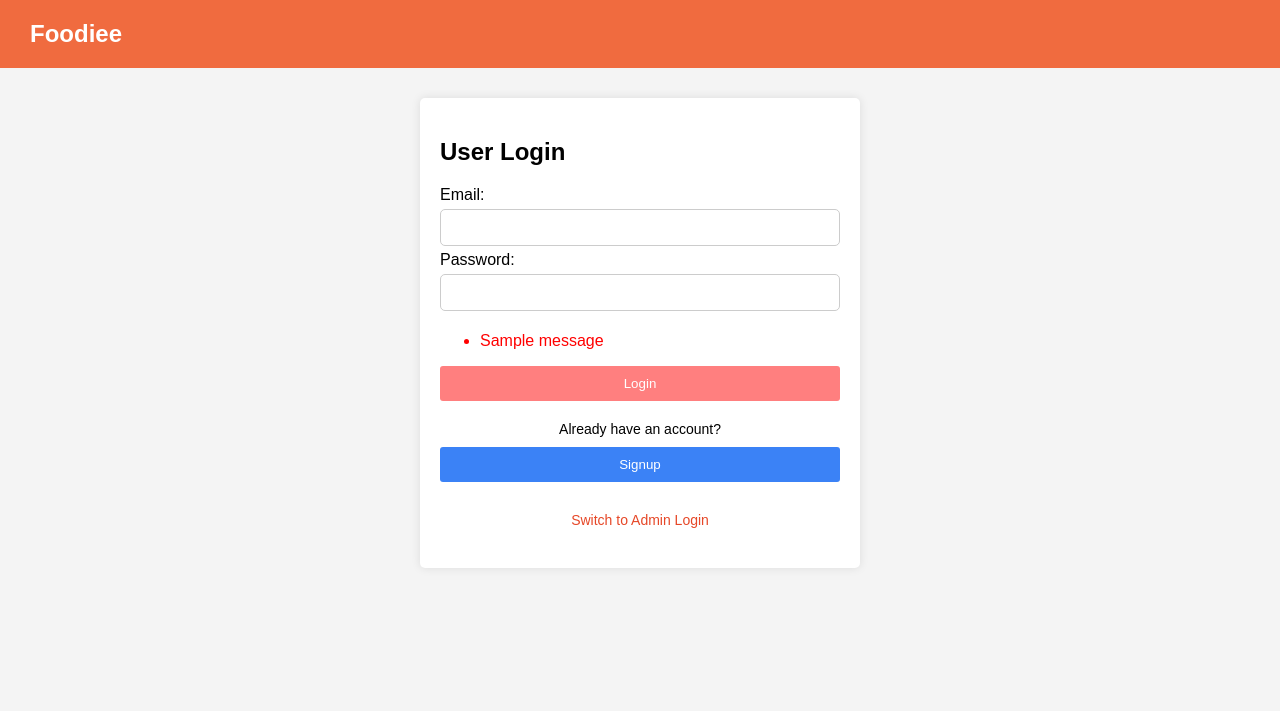
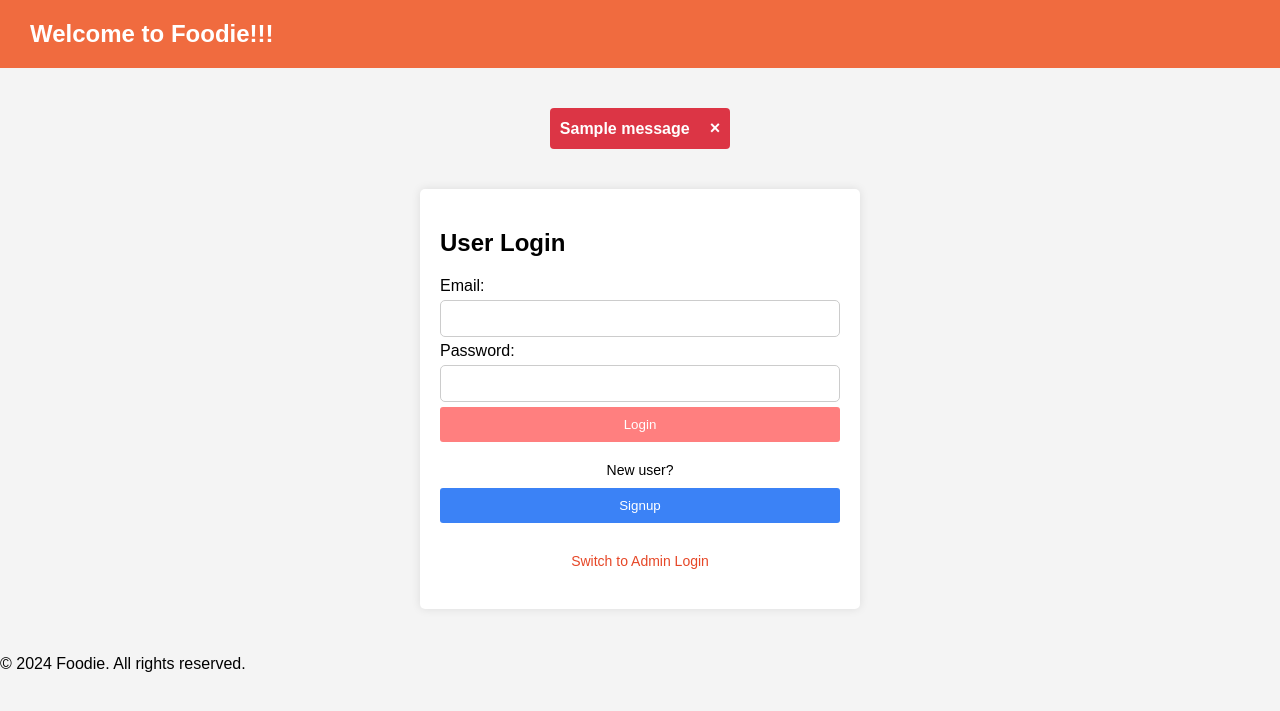
Before and after one commit to sana-a-p/backend, a Flask app: page / in a window 1280 px wide. Shown: the top 711 px of the page. Run offline with Flask 3, Linux system fonts and the light colour scheme; one stand-in notice (Sample message) is shown; some libraries are stand-ins or nearby versions.

Commit message:
Update homepage.html

```diff
--- a/templates/homepage.html
+++ b/templates/homepage.html
@@ -19,7 +19,6 @@
             align-items: center;
             color: white;
         }
-
         header h1 {
             margin: 0;  /* Remove margin */
             font-size: 24px;  /* Size for the website name */
@@ -37,7 +36,7 @@
             padding: 20px;
             margin: 10px 0;
             width: 100%;
-            max-width: 400px;  /* Added max width for responsiveness */
+            max-width: 400px;
             border-radius: 5px;
             box-shadow: 0 0 10px rgba(0, 0, 0, 0.1);
         }
@@ -55,15 +54,15 @@
         }
 
         button {
-            width: 100%;  /* Change button width to fill container */
+            width: 100%;
             padding: 10px;
-            background-color: #ff7f7f;  /* Light red color */
+            background-color: #ff7f7f;
             color: #fff;
             border: none;
             border-radius: 3px;
             cursor: pointer;
             transition: background-color 0.3s ease;
-            margin-bottom: 10px; /* Added margin for better spacing */
+            margin-bottom: 10px;
         }
 
         button:hover {
@@ -92,80 +91,142 @@
         .signup-button:hover {
             background-color: #2563eb; /* Darker blue on hover */
         }
-
         .account-text {
             text-align: center;
             margin: 10px 0;
             font-size: 14px;
         }
+
+        .flashes {
+            list-style: none;
+            padding: 0;
+            margin: 20px 0;
+            max-width: 600px;
+            margin-left: auto;
+            margin-right: auto;
+        }
+
+        .flashes li {
+            padding: 10px;
+            border-radius: 4px;
+            margin-bottom: 10px;
+            color: white;
+            font-weight: bold;
+            display: flex;
+            justify-content: space-between;
+            align-items: center;
+            transition: all 0.3s ease;
+        }
+
+        /* Success message */
+        .flashes .success {
+            background-color: #28a745;
+        }
+
+        /* Error message */
+        .flashes .error {
+            background-color: #dc3545;
+        }
+
+        /* Info message */
+        .flashes .info {
+            background-color: #17a2b8;
+        }
+
+        /* General animation for flash messages */
+        @keyframes fadeIn {
+            0% {
+                opacity: 0;
+                transform: translateY(-20px);
+            }
+            100% {
+                opacity: 1;
+                transform: translateY(0);
+            }
+        }
+
+        /* Apply animation to each flash message */
+        .flashes li {
+            animation: fadeIn 0.5s ease forwards;
+        }
+
+        /* Add a close button to flash messages */
+        .flashes .close {
+            cursor: pointer;
+            margin-left: 20px;
+            font-size: 18px;
+            font-weight: bold;
+            color: white;
+        }
+
     </style>
     <title>Online Food Ordering System</title>
 </head>
 <body>
     <header>
-        <h1>Foodiee</h1>
+        <h1>Welcome to Foodie!!!</h1>
     </header>
 
     <main>
+        {% with messages = get_flashed_messages() %}
+        {% if messages %}
+            <ul class="flashes">
+                {% for message in messages %}
+                    <li class="error">{{ message }}
+                        <span class="close" onclick="this.parentElement.style.display='none';">&times;</span>
+                    </li>
+                {% endfor %}
+            </ul>
+        {% endif %}
+    {% endwith %}
+
         <section id="userLogin">
             <h2>User Login</h2>
-            <form action="/" method="POST" id="userLoginForm">
+            <form action="/" method="POST" id="userLoginForm"> <!-- Set action to submit to the Flask route -->
+
                 <label for="userEmail">Email:</label>
-                <input type="email" id="userEmail" name="email" required>
+                <input type="email" id="userEmail" name="email" required> <!-- Use unique IDs -->
 
                 <label for="userPassword">Password:</label>
                 <input type="password" id="userPassword" name="password" required>
 
-                {% with messages = get_flashed_messages() %}
-                {% if messages %}
-                  <ul>
-                    {% for message in messages %}
-                      <li style="color: red;">{{ message }}</li>
-                    {% endfor %}
-                  </ul>
-                {% endif %}
-                {% endwith %}
-
                 <button type="submit">Login</button>
-
-                <p class="account-text">Already have an account?</p> <!-- Added text here -->
+                <p class="account-text">New user?</p>
                 <a href="/signuppage.html" style="width: 100%;">
                     <button type="button" class="signup-button">Signup</button>
                 </a>
                 <button type="button" class="toggle-button" onclick="toggleLogin()">Switch to Admin Login</button>
+
             </form>
+
         </section>
 
         <section id="adminLogin" style="display: none;">
             <h2>Admin Login</h2>
-            <form action="/admin_login" method="POST" id="adminLoginForm">
+            <form action="/admin_login" method="POST" id="adminLoginForm"> <!-- Create a separate action for admin login -->
                 <label for="adminEmail">Email:</label>
                 <input type="email" id="adminEmail" name="email" required>
 
                 <label for="adminPassword">Password:</label>
                 <input type="password" id="adminPassword" name="password" required>
 
-                {% with messages = get_flashed_messages() %}
-                {% if messages %}
-                    <ul>
-                        {% for message in messages %}
-                        <li style="color: red;">{{ message }}</li>
-                        {% endfor %}
-                    </ul>
-                {% endif %}
-                {% endwith %}
 
+                <p class="account-text">Already have an account?</p>
                 <button type="submit">Login</button>
                 <button type="button" class="toggle-button" onclick="toggleLogin()">Switch to User Login</button>
             </form>
+
         </section>
+
     </main>
 
+    <footer>
+        <p>&copy; 2024 Foodie. All rights reserved.</p>
+    </footer>
     <script>
         function toggleLogin() {
             const userLoginSection = document.getElementById('userLogin');
             const adminLoginSection = document.getElementById('adminLogin');
-
             if (userLoginSection.style.display === 'none') {
                 userLoginSection.style.display = 'block';
                 adminLoginSection.style.display = 'none';
```
